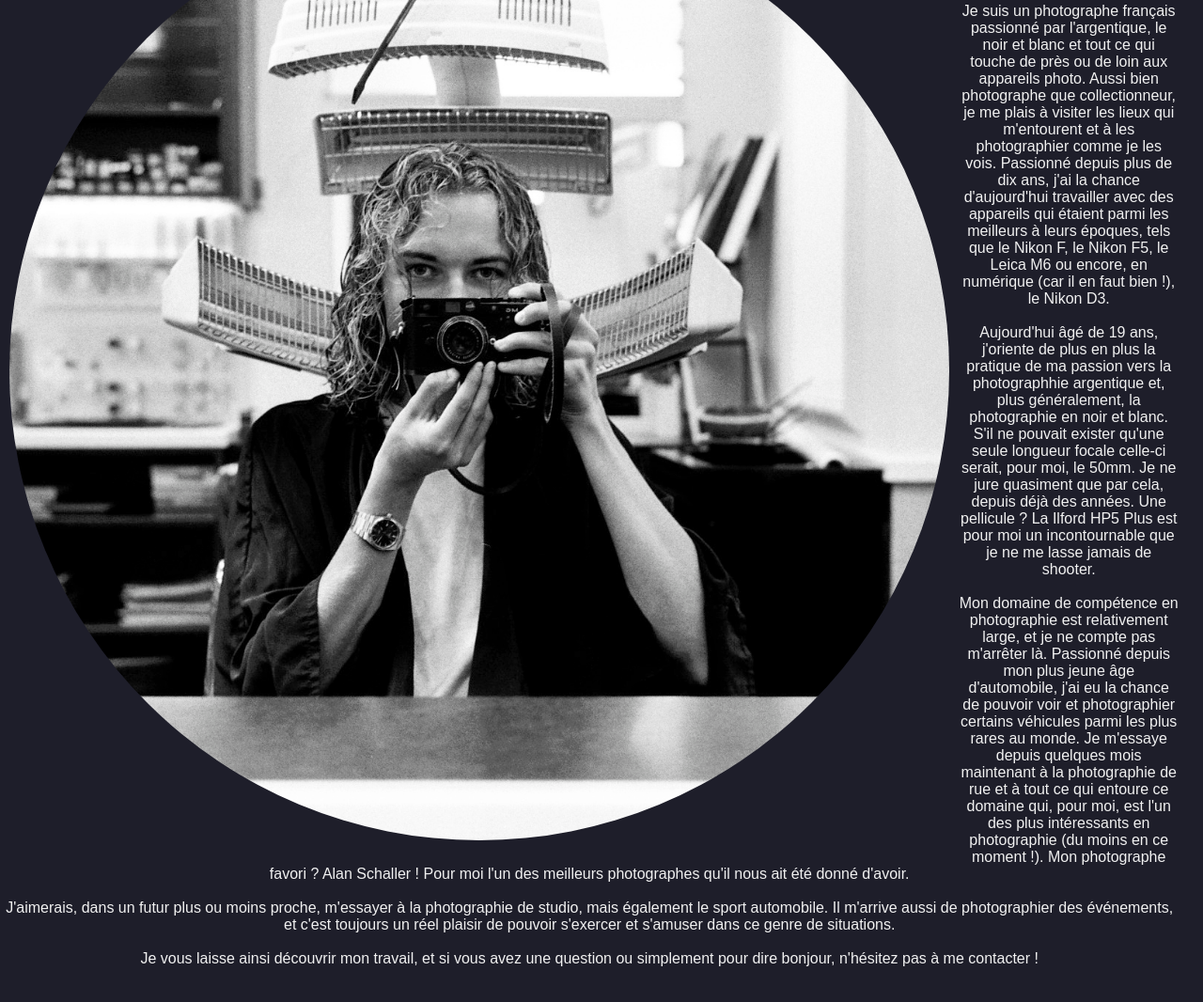
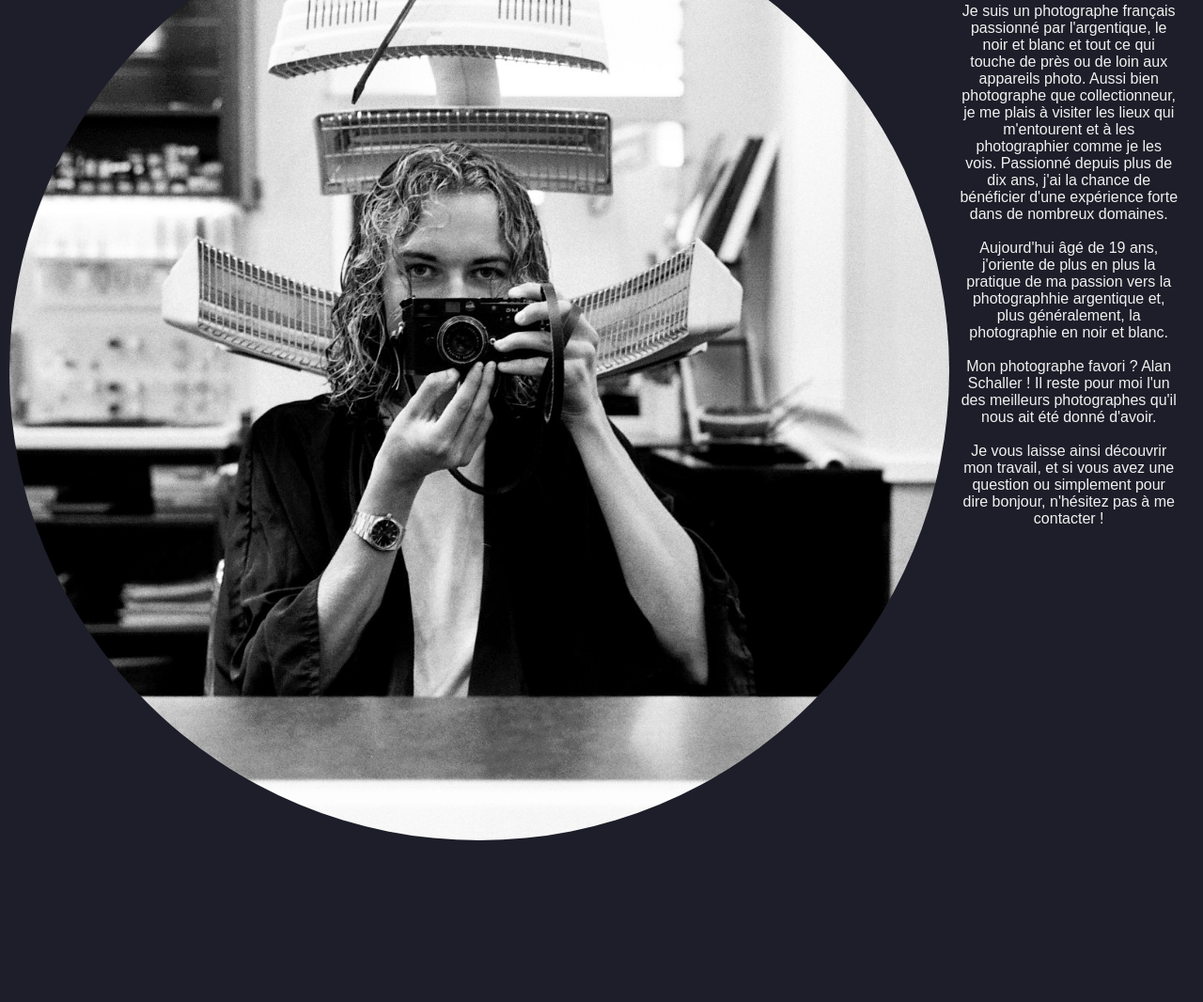
Before and after one commit to EnisuVI/Personnal-Website, a plain HTML site: page biographie.html in a window 1280 px wide. Shown: the part 248-1314 px from the top of the page at 94% size. After the commit the page ends 1152 px from the top, so only its background shows below. Drawn offline with Linux system fonts and the light colour scheme.

Commit message:
Update biographie.html

```diff
--- a/biographie.html
+++ b/biographie.html
@@ -123,13 +123,11 @@
     <div class="biographie">
         <h1>Biographie</h1>
         </br>
-        <p>Je suis un photographe français passionné par l'argentique, le noir et blanc et tout ce qui touche de près ou de loin aux appareils photo. Aussi bien photographe que collectionneur, je me plais à visiter les lieux qui m'entourent et à les photographier comme je les vois. Passionné depuis plus de dix ans, j'ai la chance d'aujourd'hui travailler avec des appareils qui étaient parmi les meilleurs à leurs époques, tels que le Nikon F, le Nikon F5, le Leica M6 ou encore, en numérique (car il en faut bien !), le Nikon D3.</p>
+        <p>Je suis un photographe français passionné par l'argentique, le noir et blanc et tout ce qui touche de près ou de loin aux appareils photo. Aussi bien photographe que collectionneur, je me plais à visiter les lieux qui m'entourent et à les photographier comme je les vois. Passionné depuis plus de dix ans, j'ai la chance de bénéficier d'une expérience forte dans de nombreux domaines.</p>
         </br>
-        <p>Aujourd'hui âgé de 19 ans, j'oriente de plus en plus la pratique de ma passion vers la photographhie argentique et, plus généralement, la photographie en noir et blanc. S'il ne pouvait exister qu'une seule longueur focale celle-ci serait, pour moi, le 50mm. Je ne jure quasiment que par cela, depuis déjà des années. Une pellicule ? La Ilford HP5 Plus est pour moi un incontournable que je ne me lasse jamais de shooter.</p>
+        <p>Aujourd'hui âgé de 19 ans, j'oriente de plus en plus la pratique de ma passion vers la photographhie argentique et, plus généralement, la photographie en noir et blanc.</p>
         </br>
-        <p>Mon domaine de compétence en photographie est relativement large, et je ne compte pas m'arrêter là. Passionné depuis mon plus jeune âge d'automobile, j'ai eu la chance de pouvoir voir et photographier certains véhicules parmi les plus rares au monde. Je m'essaye depuis quelques mois maintenant à la photographie de rue et à tout ce qui entoure ce domaine qui, pour moi, est l'un des plus intéressants en photographie (du moins en ce moment !). Mon photographe favori ? Alan Schaller ! Pour moi l'un des meilleurs photographes qu'il nous ait été donné d'avoir.</p>
-        </br>
-        <p>J'aimerais, dans un futur plus ou moins proche, m'essayer à la photographie de studio, mais également le sport automobile. Il m'arrive aussi de photographier des événements, et c'est toujours un réel plaisir de pouvoir s'exercer et s'amuser dans ce genre de situations.</p>
+        <p>Mon photographe favori ? Alan Schaller ! Il reste pour moi l'un des meilleurs photographes qu'il nous ait été donné d'avoir.</p>
         </br>
         <p>Je vous laisse ainsi découvrir mon travail, et si vous avez une question ou simplement pour dire bonjour, n'hésitez pas à me contacter !</p>
     </div>
```
